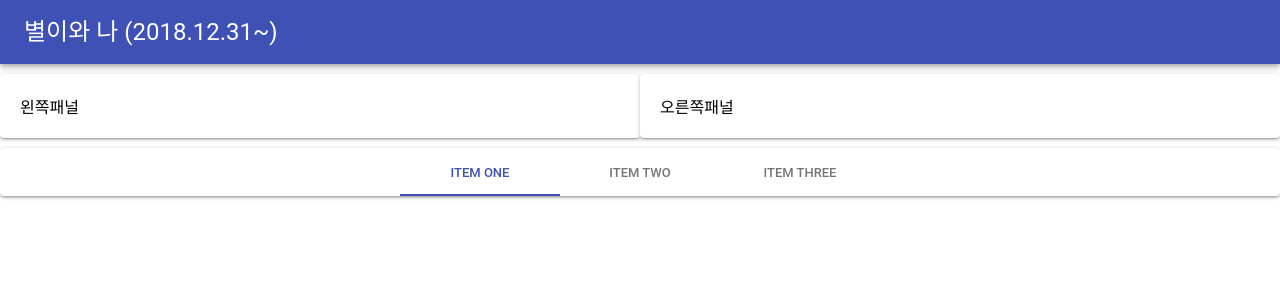
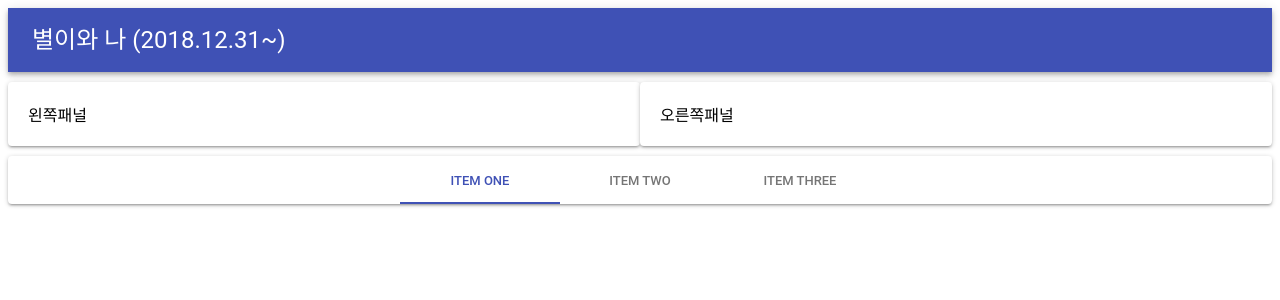
Before and after one commit to webmcki/react-ui-final, a React (Create React App) app: page / in a window 1280 px wide. Shown: the top 300 px of the page. Built offline with nearby package versions, Linux system fonts and the light colour scheme.

Commit message:
store.js 생성

```diff
--- a/src/index.css
+++ /dev/null
@@ -1,14 +0,0 @@
-body {
-  margin: 0;
-  padding: 0;
-  font-family: -apple-system, BlinkMacSystemFont, "Segoe UI", "Roboto", "Oxygen",
-    "Ubuntu", "Cantarell", "Fira Sans", "Droid Sans", "Helvetica Neue",
-    sans-serif;
-  -webkit-font-smoothing: antialiased;
-  -moz-osx-font-smoothing: grayscale;
-}
-
-code {
-  font-family: source-code-pro, Menlo, Monaco, Consolas, "Courier New",
-    monospace;
-}
```
Also changed, not shown: src/index.js (+6 -7 lines), src/store.js (added), 2 other files (tests, documents, lock files or other folders).
